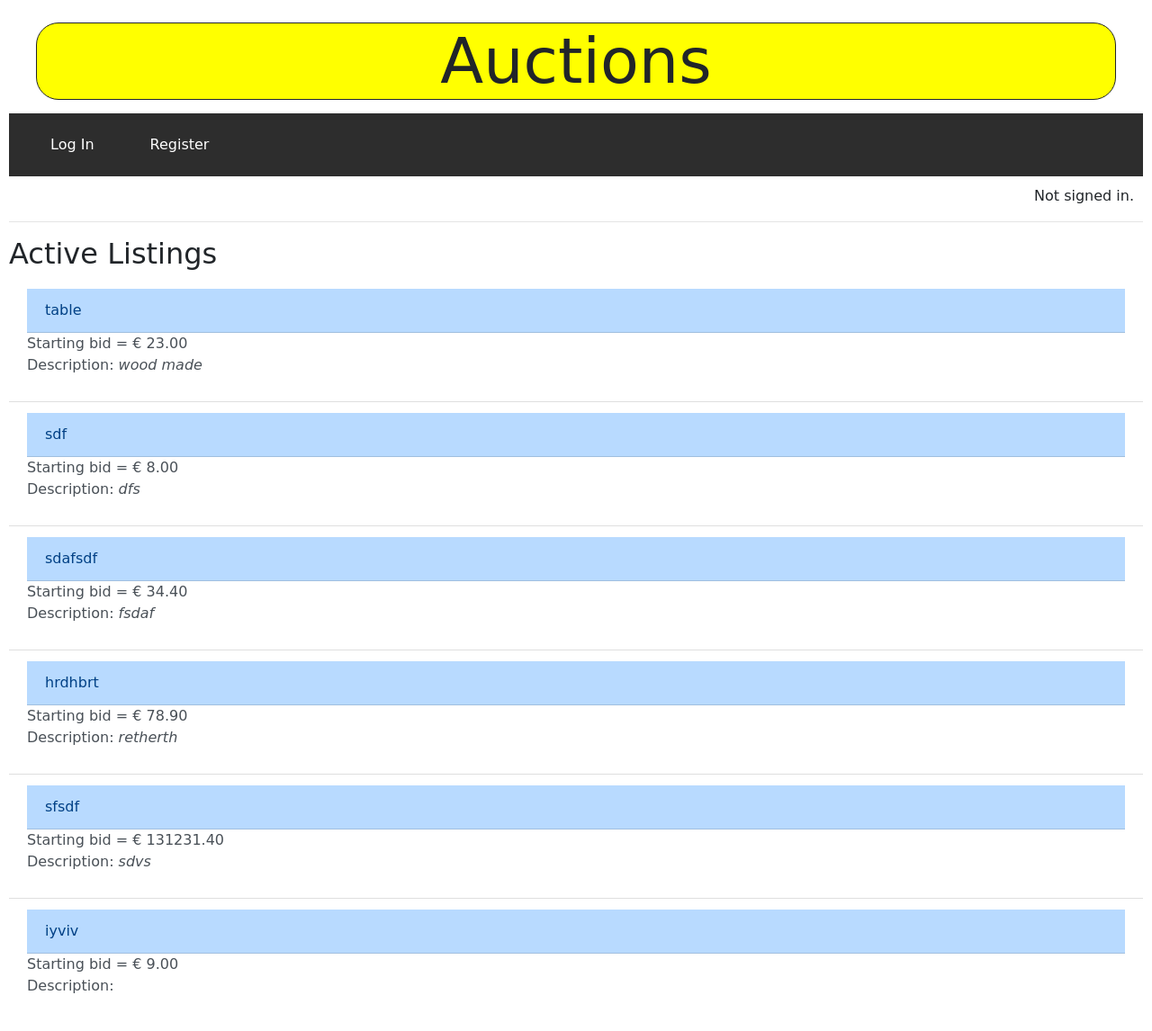
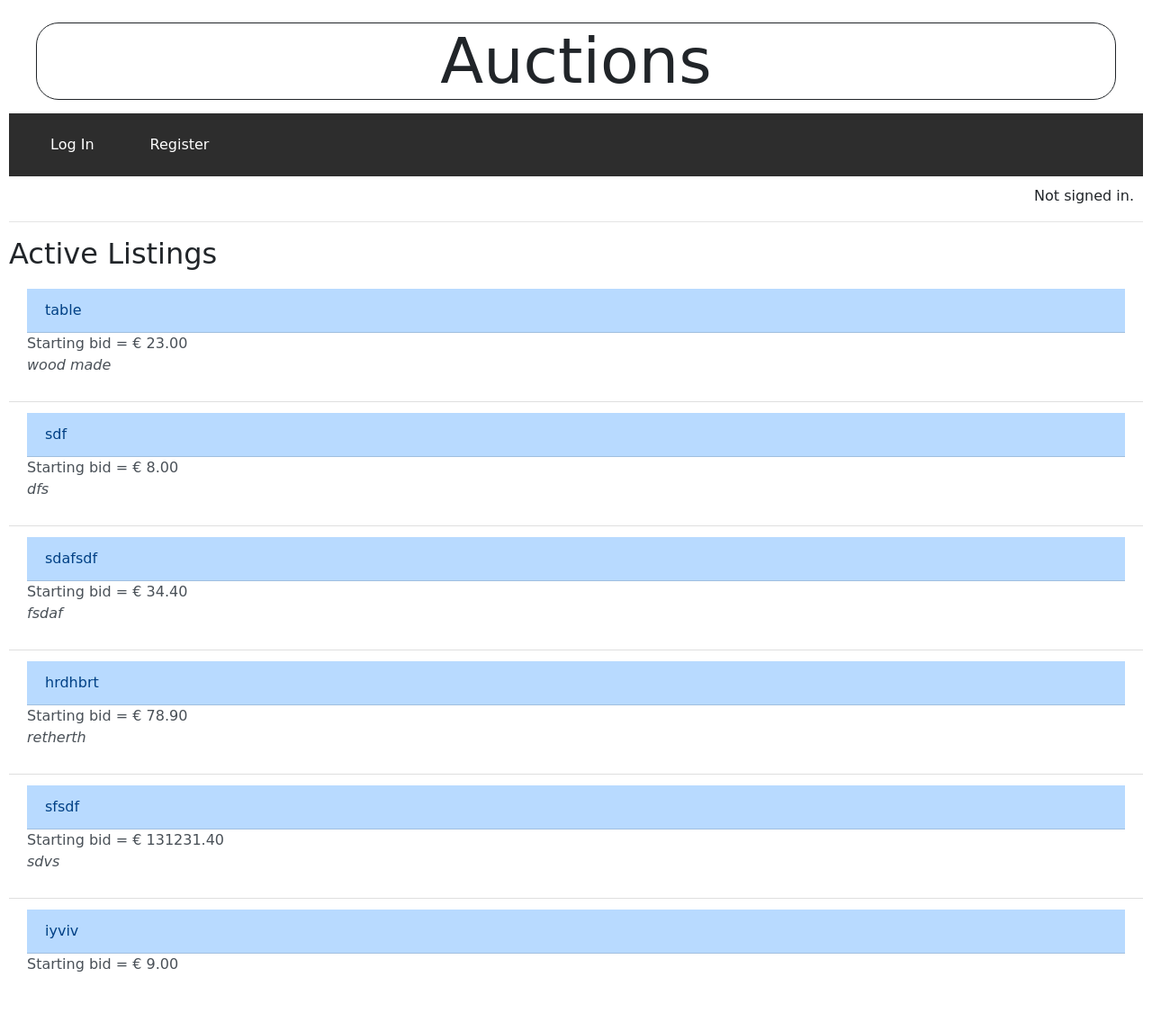
Before and after one commit to donato-casiello/commerce, a Django app: page / in a window 1280 px wide. Shown: the whole page at 90% size. After the commit the page ends 1080 px from the top, so only its background shows below. Run offline with Django 3.2, Linux system fonts and the light colour scheme; data comes from the database, SQL or seed files in the repository; both versions use the stored data as it was after the commit; some libraries are stand-ins or nearby versions; some web fonts are replaced.

Commit message:
Commit before create new branch

```diff
--- a/auctions/static/auctions/styles.css
+++ b/auctions/static/auctions/styles.css
@@ -11,7 +11,6 @@ h1 {
     font-size: 70px;
     border: 1px solid;
     border-radius: 25px;
-    background-color: yellow;
 }
 
 #nav_bar {
--- a/auctions/templates/auctions/create.html
+++ b/auctions/templates/auctions/create.html
@@ -9,7 +9,7 @@
                 <input class="form-control" type="text" name="title" placeholder="Title" required id="create">
             </div>
             <div class="mb-3">
-                <textarea class="form-control" name="description" id="description" cols="30" rows="10" placeholder="Description" required></textarea>
+                <textarea class="form-control" name="description" id="description" cols="30" rows="10" placeholder="Description"></textarea>
             </div>
             {% if message %}
                 <div class="alert alert-warning">{{message }}</div>
--- a/auctions/templates/auctions/index.html
+++ b/auctions/templates/auctions/index.html
@@ -10,7 +10,7 @@
                 <li class="list-group-item list-group-item-action">
                     <a href="{% url 'detail' auction.id %}" class="list-group-item list-group-item-action list-group-item-primary">{{ auction.title }}</a>Starting bid = € {{ auction.start_bid }}
                     <div class="ms-2 me-auto">
-                        <p>Description: <i>{{ auction.description }}</i></p>
+                        <p><i>{{ auction.description }}</i></p>
                     </div>
                 </li>
     {% endif %}
```
Also changed, not shown: db.sqlite3.
